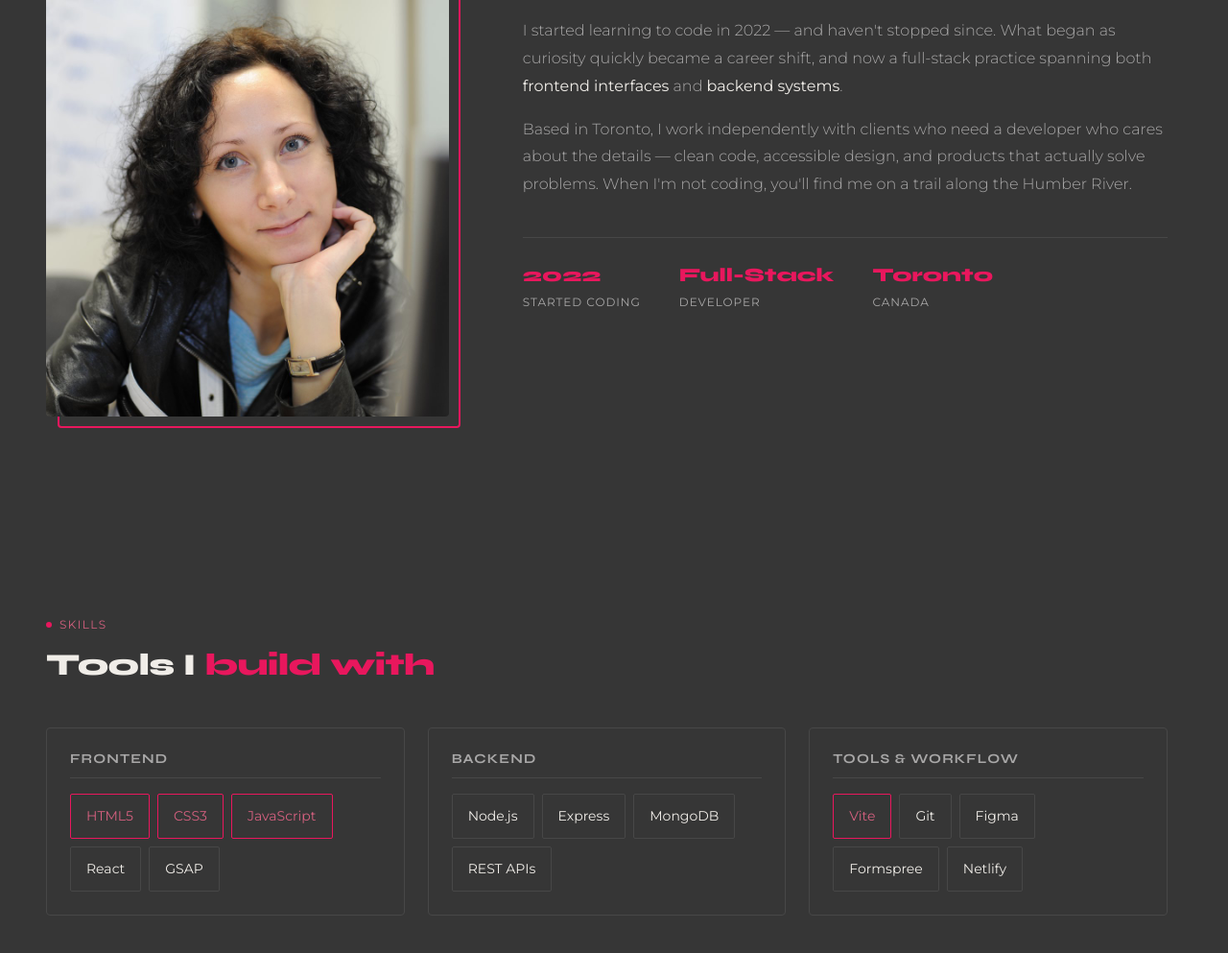
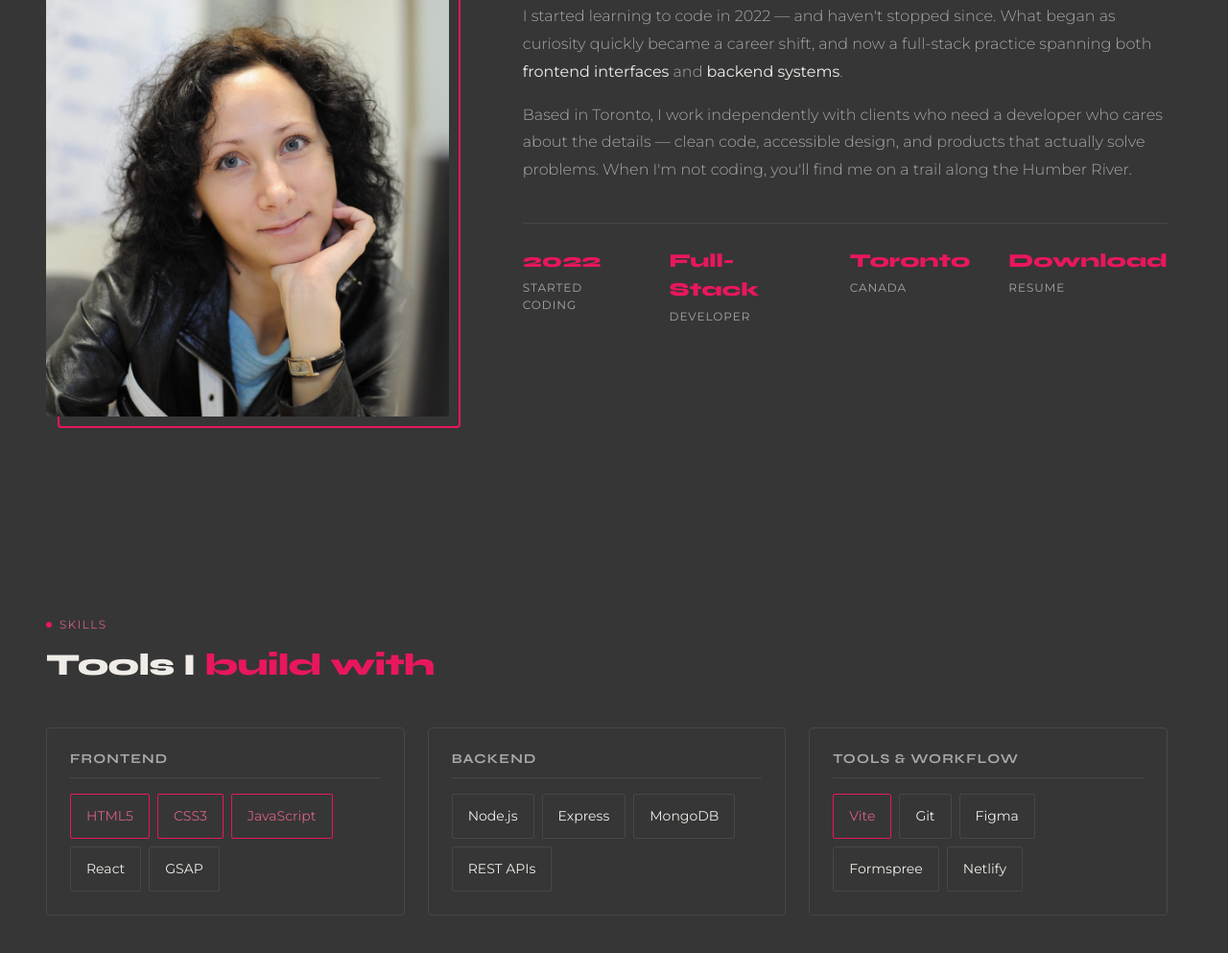
Before and after one commit to OlgaBorodchak/curlycoder, a website built with Vite: page index.html in a window 1280 px wide. Shown: the part 981-1974 px from the top of the page at 96% size. Built offline with nearby package versions, Linux system fonts and the light colour scheme.

Commit message:
feat: add download link for resume and style updates for about section

```diff
--- a/index.html
+++ b/index.html
@@ -96,6 +96,12 @@
               <div class="about-stat">
                 <p class="about-stat-value">Toronto</p>
                 <p class="about-stat-label">Canada</p>
+              </div>
+              <div class="about-stat">
+                <a href="/olga-borodchak-resume.pdf" class="about-stat-value about-stat-link" download aria-label="Download Olga Borodchak's resume as PDF">
+                  Download
+                </a>
+                <p class="about-stat-label">Resume</p>
               </div>
             </div>
           </div>
--- a/src/styles/about.css
+++ b/src/styles/about.css
@@ -72,6 +72,16 @@
   margin-top: var(--space-1);
 }
 
+.about-stat-link {
+  cursor: pointer;
+  transition: color var(--transition-fast);
+}
+
+.about-stat-link:hover,
+.about-stat-link:focus-visible {
+  color: var(--color-accent-soft);
+}
+
 @media (max-width: 768px) {
   .about-layout {
     grid-template-columns: 1fr;
```
Also changed, not shown: 1 other file.
